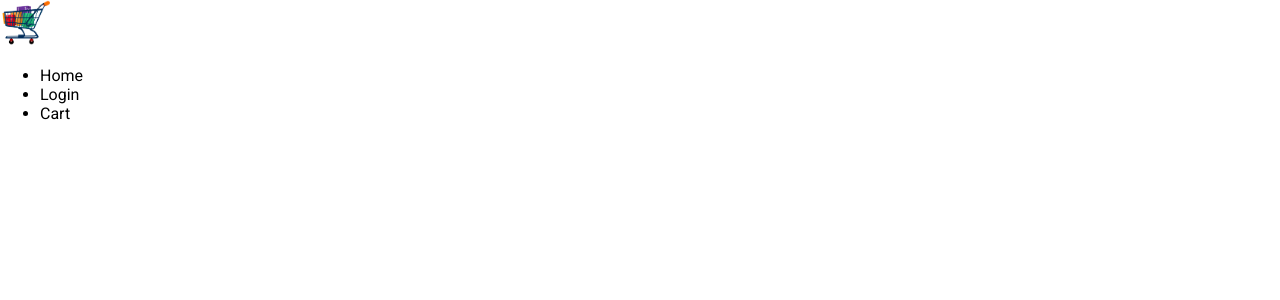
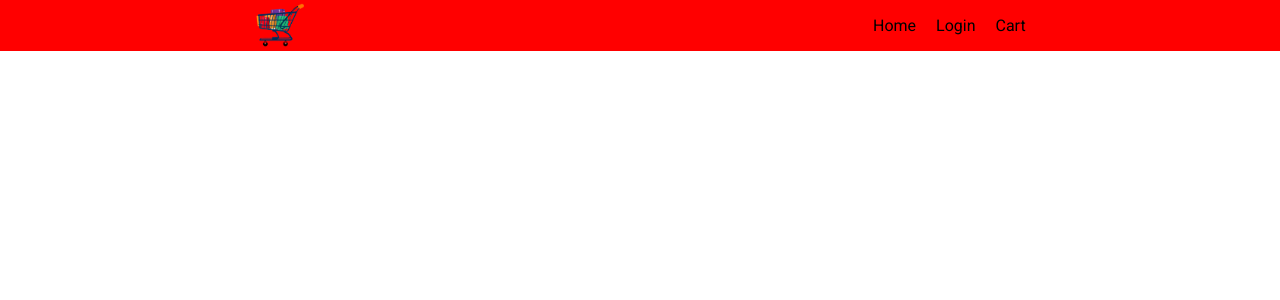
Before and after one commit to victory-nwawunze/vikstore, a React (Create React App) app: page / in a window 1280 px wide. Shown: the top 300 px of the page. Built offline with nearby package versions, Linux system fonts and the light colour scheme.

Commit message:
first-commit

```diff
--- a/src/components/navbar/Navbar.css
+++ b/src/components/navbar/Navbar.css
@@ -1,3 +1,20 @@
 .logo-style {
   width: 50px;
 }
+.nav-container {
+  background-color: red;
+}
+.nav-flex {
+  display: flex;
+  align-items: center;
+  justify-content: space-around;
+}
+.list-flex {
+  display: flex;
+  align-items: center;
+}
+.list-flex > li {
+  list-style: none;
+  padding-left: 20px;
+  cursor: pointer;
+}
```
